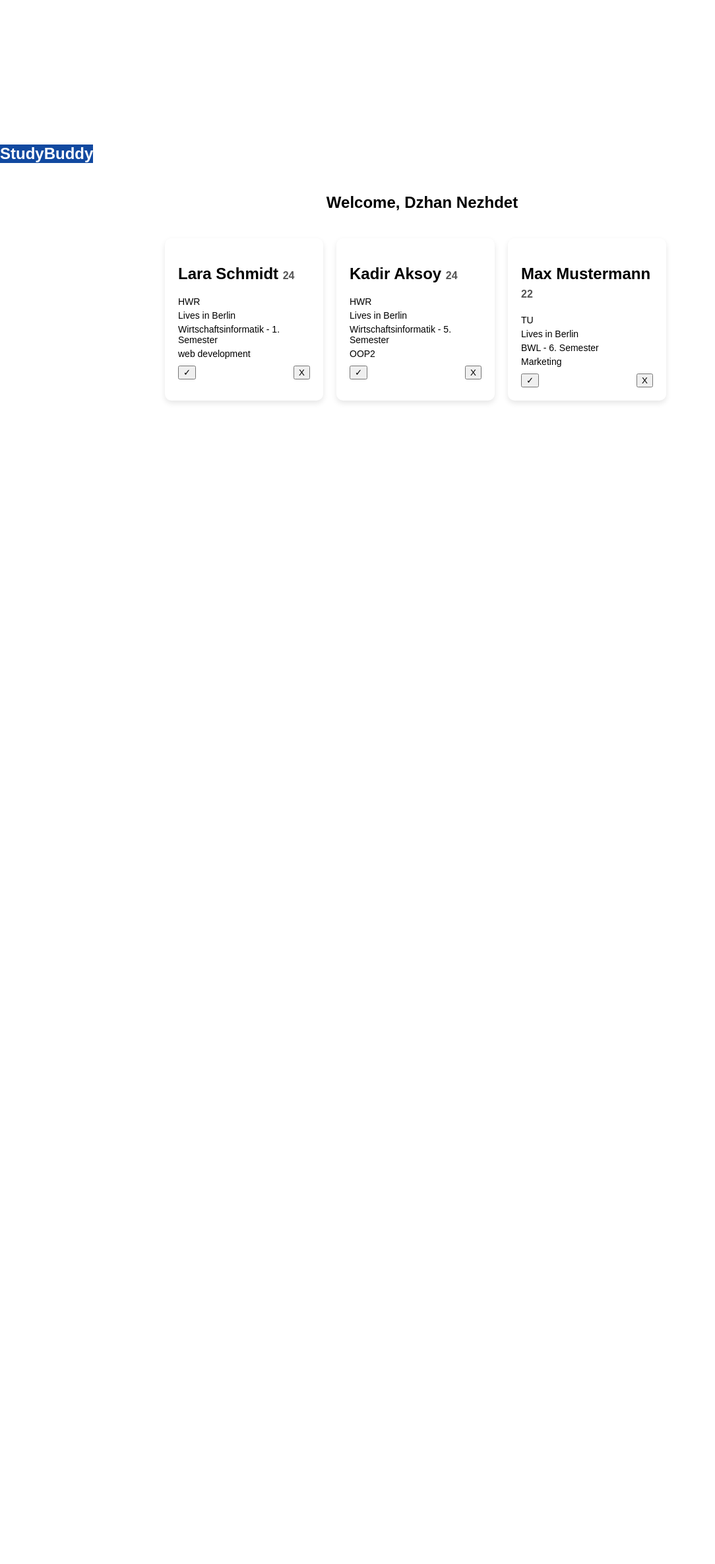
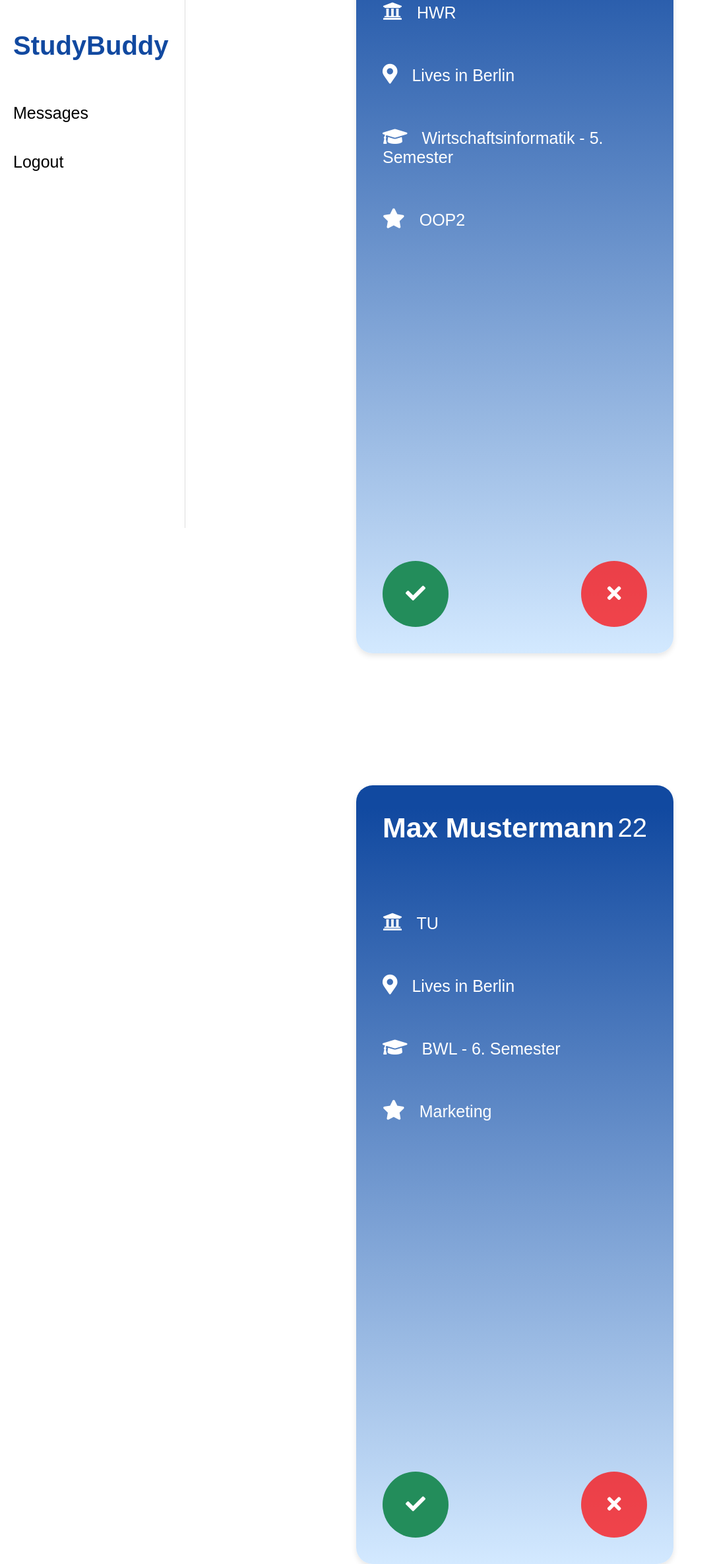
Before and after one commit to Can1020/StudyBuddy, a Flask app: page /welcome in a window 1280 px wide. Shown: the whole page at 66% size, without its empty margins (0-1084 px from the left). Before the commit the page ends 611 px from the top, so only its background shows below. Run offline with Flask 3, Linux system fonts and the light colour scheme; a user stored in the database is signed in.

Commit message:
revamp welcomescreen style

```diff
--- a/static/welcomescreenstyle.css
+++ b/static/welcomescreenstyle.css
@@ -1,101 +1,140 @@
+/* General Styles */
 body {
     font-family: 'SF Pro', sans-serif;
     background: #FFFFFF;
     margin: 0;
     display: flex;
-    flex-direction: column;
-    align-items: center;
-    justify-content: center;
-    height: 100vh;
 }
 
-.navbar {
-    width: 100%;
-    padding: 10px 20px;
+.sidebar {
+    width: 260px; /* Sidebar width */
+    background-color: #FFFFFF;
     display: flex;
-    justify-content: space-between;
-    align-items: center;
+    flex-direction: column;
+    align-items: flex-start;
+    padding: 20px 0 0 20px;
+    border-right: 1px solid #ddd;
 }
 
-.navbar .logo {
-    background-color: #1149A0;
-    color: white;
-    font-size: 24px;
+.logo {
+    color: #1149A0;
+    font-size: 40px;
     font-weight: bold;
+    margin-bottom: 30px;
 }
 
-.navbar .nav-links {
+.nav-links {
     list-style: none;
-    display: flex;
+    padding: 0;
+    margin: 0;
+    width: 100%;
 }
 
-.navbar .nav-links li {
-    margin-left: 20px;
+.nav-links li {
+    margin: 25px 0;
 }
 
-.navbar .nav-links a {
-    color: white;
+.nav-links a {
+    color: black;
     text-decoration: none;
-    font-size: 18px;
+    font-size: 25px;
+    padding: 10px 0;
+    display: block;
 }
 
-.container {
-    width: 80%;
+.nav-links a:hover,
+.nav-links a.active {
+    color: #1149A0;
+}
+
+.home-container {
+    flex: 1;
     display: flex;
     justify-content: center;
     align-items: center;
-    flex-wrap: wrap;
-    gap: 20px;
+    height: 100vh;
 }
 
 .users {
     display: flex;
     justify-content: center;
-    gap: 20px;
     flex-wrap: wrap;
+    gap: 200px; /* Increased gap between user cards */
 }
 
 .user-card {
-    background: #fff;
-    padding: 20px;
-    border-radius: 10px;
+    background: linear-gradient(180deg, rgba(17, 73, 160, 1) 3%, rgba(211, 233, 255, 1) 100%);
+    padding: 40px;
+    border-radius: 25px;
     box-shadow: 0 4px 8px rgba(0, 0, 0, 0.1);
-    width: 200px;
+    width: 401px; /* Narrower width */
+    height: 1100px; /* Adjusted height */
     text-align: left;
+    color: white;
+    display: flex;
+    flex-direction: column;
+    justify-content: space-between;
 }
 
-.user-card h3 {
-    font-size: 20px;
-    margin: 10px 0;
+.user-card .user-info {
+    margin-bottom: 40px;
+    flex-grow: 1;
 }
 
-.user-card h2 span {
-    font-size: 16px;
-    color: #555;
+.user-card .name-age {
+    display: flex;
+    justify-content: space-between;
+    align-items: center;
+    margin-bottom: 100px; /* Increased margin for better spacing */
+}
+
+.user-card .name-age h2 {
+    font-size: 43px; /* Increased font size */
+    font-weight: bold;
+    margin: 0;
+}
+
+.user-card .name-age span {
+    font-size: 40px; /* Increased font size */
+    font-weight: 500;
 }
 
 .user-card p {
-    font-size: 14px;
-    margin: 5px 0;
+    font-size: 25px; /* Font size */
+    margin: 60px 0; /* Margin for better spacing */
+    align-items: flex-start;
+
 }
 
-.user-card .actions {
+.user-card p i {
+    margin-right: 15px;
+    flex-shrink: 0;
+    font-size: 30px;
+    margin-top: 3px;
+}
+
+.actions {
     display: flex;
     justify-content: space-between;
-    margin-top: 10px;
+    margin-top: 40px;
 }
 
-.user-card .reject{
-    background-color: #ff4d4d;
+.actions button {
+    background-color: rgba(0, 0, 0, 0.1);
     border: none;
+    border-radius: 50%;
     color: white;
-    padding: 5px 10px;
-    border-radius: 50%;
+    padding: 15px;
+    width: 100px;
+    height: 100px;
     cursor: pointer;
-    margin: 0 5px;
+    font-size: 30px;
 }
 
-.user-card .accept {
-    background-color:#4caf50;
-    color: whitesmoke
+.actions .dislike-btn {
+    background-color: rgba(255, 0, 0, 0.7);
 }
+
+.actions .like-btn {
+    background-color: #238d5b; /* Changed color */
+}
--- a/templates/welcome.html
+++ b/templates/welcome.html
@@ -5,35 +5,39 @@
     <meta name="viewport" content="width=device-width, initial-scale=1.0">
     <title>StudyBuddy - Welcome</title>
     <link rel="stylesheet" href="{{ url_for('static', filename='welcomescreenstyle.css') }}">
+    <link rel="stylesheet" href="https://cdnjs.cloudflare.com/ajax/libs/font-awesome/5.15.4/css/all.min.css">
 </head>
 <body>
-    <div class="navbar">
+    <div class="sidebar">
         <h1 class="logo">StudyBuddy</h1>
         <nav>
             <ul class="nav-links">
-                <li><a href="{{ url_for('matches')}}">Messages</a></li>
-                <li><a href="{{ url_for('logout') }}">Logout</a></li>
+                <li><a href="{{ url_for('matches')}}" class="nav-item">Messages</a></li>
+                <li><a href="{{ url_for('logout') }}" class="nav-item">Logout</a></li>
             </ul>
         </nav>
     </div>
-    <div class="container">
-<h2>Welcome, {{ current_user.name }}</h2>
+    <div class="home-container">
         <div class="users">
             {% for user in users %}
             <div class="user-card" data-user-id="{{ user.id }}">
-                <h2>{{ user.name }} <span>{{ user.age }}</span></h2>
+                <div class="user-info">
+                    <div class="name-age">
+                        <h2>{{ user.name }}</h2>
+                        <span>{{ user.age }}</span>
+                    </div>
                     <p><i class="fas fa-university"></i> {{ user.university }}</p>
                     <p><i class="fas fa-map-marker-alt"></i> Lives in {{ user.location }}</p>
                     <p><i class="fas fa-graduation-cap"></i> {{ user.course_of_study }} - {{ user.semester }}. Semester</p>
                     <p><i class="fas fa-star"></i> {{ user.skills }}</p>
+                </div>
                 <div class="actions">
-                    <button class="like-btn">✓</button>
-                    <button class="dislike-btn">X</button>
+                    <button class="like-btn"><i class="fas fa-check"></i></button>
+                    <button class="dislike-btn"><i class="fas fa-times"></i></button>
                 </div>
             </div>
             {% endfor %}
         </div>
-        <div id="match-notification" class="{% if not new_match %}hidden{% endif %}">
     </div>
     <script>
         document.addEventListener('DOMContentLoaded', function() {
@@ -51,10 +55,7 @@
                     .then(data => {
                         if (data.match) {
                             alert('You have a new match!');
-                                document.getElementById('match-notification').classList.remove('hidden');
-                                sessionStorage.setItem('match_id', userId);
                         } else {
-                                // Remove the liked user card
                             this.closest('.user-card').remove();
                         }
                     });
@@ -63,22 +64,10 @@
 
             document.querySelectorAll('.dislike-btn').forEach(button => {
                 button.addEventListener('click', function() {
-                        // Remove the disliked user card
                     this.closest('.user-card').remove();
                 });
             });
-                document.getElementById('chat-now-btn').addEventListener('click', function() {
-                    const matchId = sessionStorage.getItem('match_id');
-                    if (matchId) {
-                        window.location.href = `/chat/${matchId}`;
-                }
-            });
-
-                document.getElementById('close-notification-btn').addEventListener('click', function() {
-                    document.getElementById('match-notification').classList.add('hidden');
-            });
         });
     </script>
-    </div>
 </body>
 </html>
```
Lines whose indentation alone changed are shown as unchanged.
